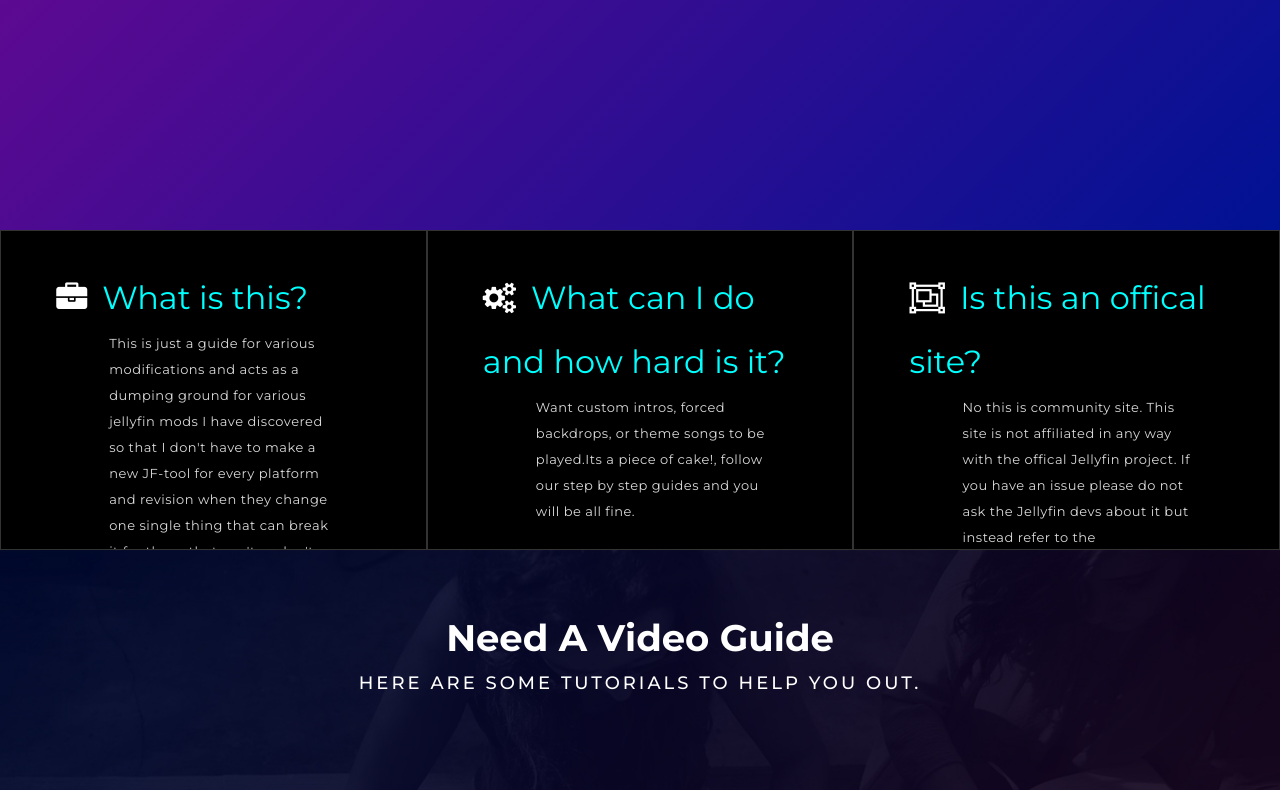
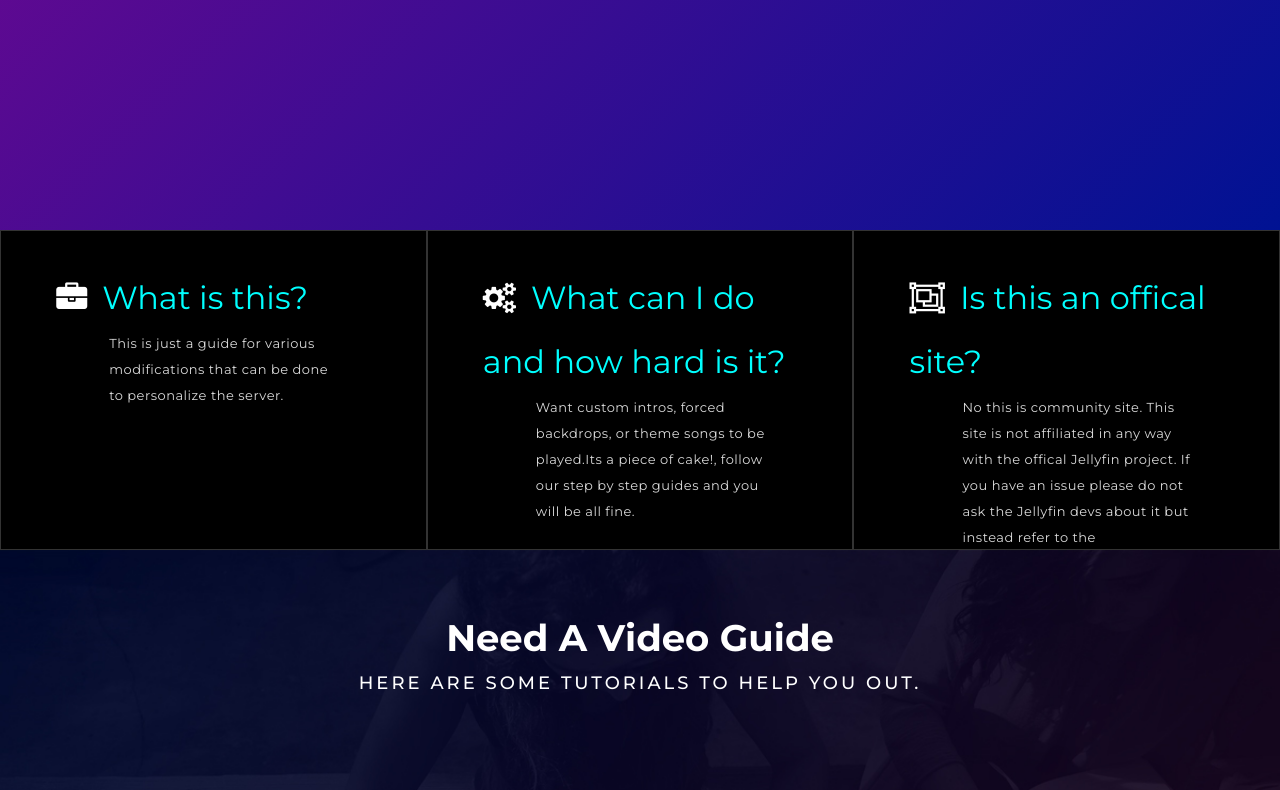
Before and after one commit to dab2020/Jellyfin-mods-web, a plain HTML site: page index.html in a window 1280 px wide. Shown: the part 570-1360 px from the top of the page. Drawn offline with nearby package versions, Linux system fonts and the light colour scheme; grey boxes are pictures that could not be loaded.

Commit message:
Added a improved description

```diff
--- a/index.html
+++ b/index.html
@@ -88,7 +88,7 @@
            <div class="text-block">
               <i class="fa fa-briefcase" aria-hidden="true"></i><a href="#"><span>What is this?</span></a>
               <div class="inner-contant">
-               <p>This is just a guide for various modifications and acts as a dumping ground for various jellyfin mods I have discovered so that I don't have to make a new JF-tool for every platform and revision when they change one single thing that can break it for those that can't or don't want to recompile</p>
+               <p>This is just a guide for various modifications that can be done to personalize the server.</p>
               </div>
            </div>
           </div>
```
